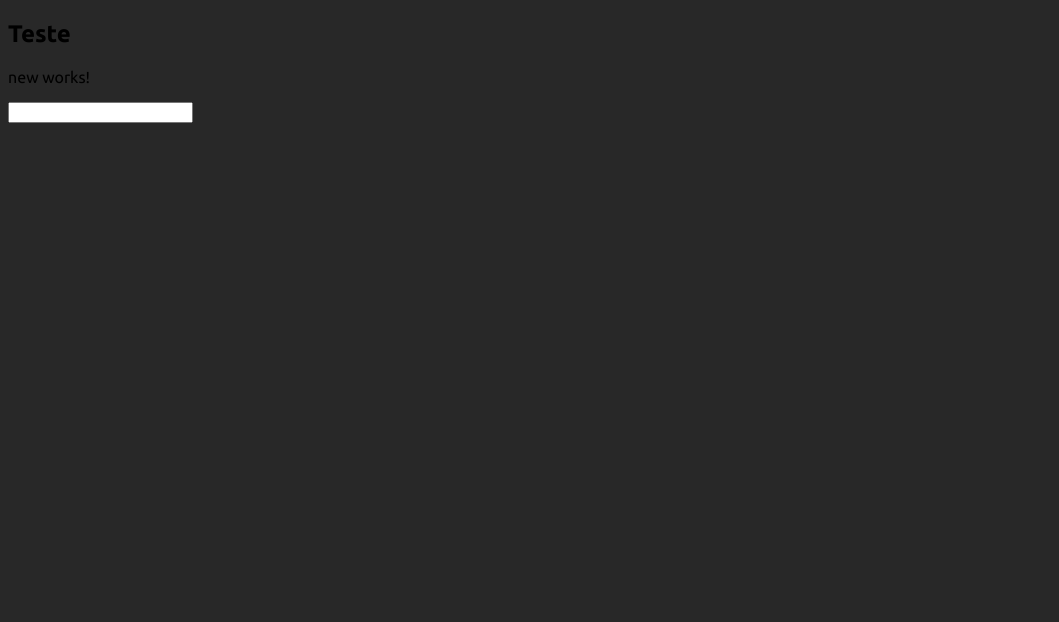
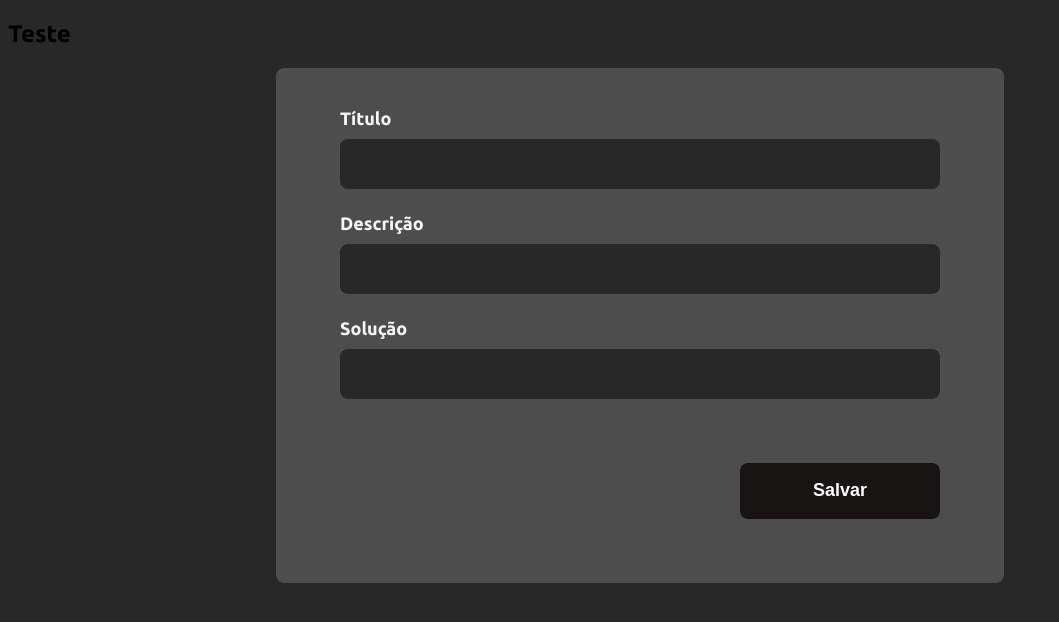
Before and after one commit to eduardorcury/nullpointer, an Angular app: page /new in a window 1280 px wide. Shown: the top 622 px of the page, without its empty margins (0-1059 px from the left). Built offline with nearby package versions, Linux system fonts and the light colour scheme.

Commit message:
Estilizando form de criação

```diff
--- a/src/app/app-routing.module.ts
+++ b/src/app/app-routing.module.ts
@@ -5,7 +5,7 @@ import { NewComponent } from './pages/new/new.component';
 
 const routes: Routes = [
   { path: '',  component: HomeComponent},
-  { path: 'new', component: NewComponent }
+  { path: 'new', component: NewComponent},
 ];
 
 @NgModule({
--- a/src/app/pages/new/new.component.css
+++ b/src/app/pages/new/new.component.css
@@ -0,0 +1,54 @@
+form {
+    margin: 0px auto;
+    padding: 40px 64px 64px 64px;
+    max-width: 600px;
+    background: #4d4d4d;
+    border-radius: 8px;
+
+    display: flex;
+    flex-direction: column;
+}
+
+.field {
+    flex: 1;
+    display: flex;
+    flex-direction: column;
+    margin-bottom: 24px;
+}
+
+.field label {
+    font-size: 18px;
+    margin-bottom: 10px;
+    color: #F7F7F7;
+    font-weight: bold;
+}
+
+.field input {
+    flex: 1;
+    background: #282828;
+    border-radius: 8px;
+    border: 0;
+    padding: 16px 24px;
+    font-size: 16px;
+    font-family: 'Ubuntu';
+    color: #F7F7F7;
+}
+
+.submit {
+    width: 200px;
+    height: 56px;
+    background:  #191414;
+    border-radius: 8px;
+    color: #FFF;
+    font-weight: bold;
+    font-size: 18px;
+    border: 0;
+    align-self: flex-end;
+    margin-top: 40px;
+    cursor: pointer;
+    transition: background-color 0.2s;
+}
+
+.submit:hover {
+    background: #282828;
+}
--- a/src/app/pages/new/new.component.html
+++ b/src/app/pages/new/new.component.html
@@ -1,2 +1,20 @@
-<p>new works!</p>
-<input [formControl]="newExceptionControl">
+<form [formGroup]="form" (ngSubmit)="onSubmit()">
+
+    <div class="field">
+        <label>Título</label>
+        <input type="text" formControlName="title">
+    </div>
+
+    <div class="field">
+        <label>Descrição</label>
+        <input type="text" formControlName="description">
+    </div>
+
+    <div class="field">
+        <label>Solução</label>
+        <input type="text" formControlName="solution">
+    </div>
+
+    <button class="submit" type="submit">Salvar</button>
+
+</form>
--- a/src/app/pages/new/new.component.ts
+++ b/src/app/pages/new/new.component.ts
@@ -1,5 +1,5 @@
 import { Component } from '@angular/core';
-import { FormControl } from '@angular/forms';
+import { FormBuilder, Validators } from '@angular/forms';
 
 @Component({
   selector: 'app-new',
@@ -8,9 +8,16 @@ import { FormControl } from '@angular/forms';
 })
 export class NewComponent {
 
-  newExceptionControl = new FormControl('');
+  form = this.formBuilder.group({
+    title: ['', Validators.required, Validators.minLength(5)],
+    description: ['', Validators.required, Validators.minLength(5)],
+    solution: ['', Validators.required, Validators.minLength(5)]
+  });
 
-  constructor() { }
+  constructor(private formBuilder: FormBuilder) { }
 
+  onSubmit() {
+    console.log(this.form.value);
+  }
 
 }
--- a/src/app/pages/new/new.module.ts
+++ b/src/app/pages/new/new.module.ts
@@ -1,6 +1,6 @@
 import { NgModule } from '@angular/core';
 import { CommonModule } from '@angular/common';
-import { ReactiveFormsModule } from '@angular/forms';
+import { FormsModule, ReactiveFormsModule } from '@angular/forms';
 import { NewComponent } from './new.component';
 
 
@@ -9,7 +9,8 @@ import { NewComponent } from './new.component';
   declarations: [NewComponent],
   imports: [
     CommonModule,
-    ReactiveFormsModule
+    ReactiveFormsModule,
+    FormsModule,
   ]
 })
 export class NewModule { }
```
